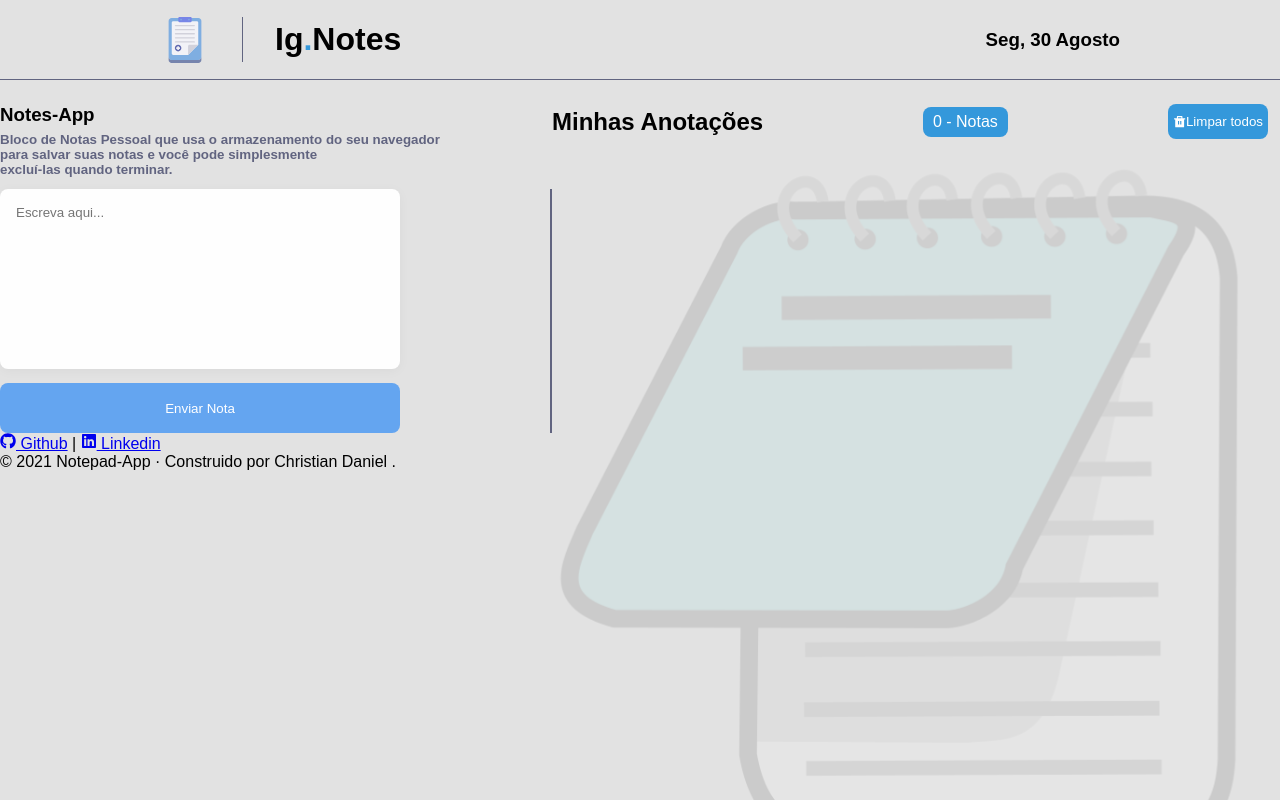
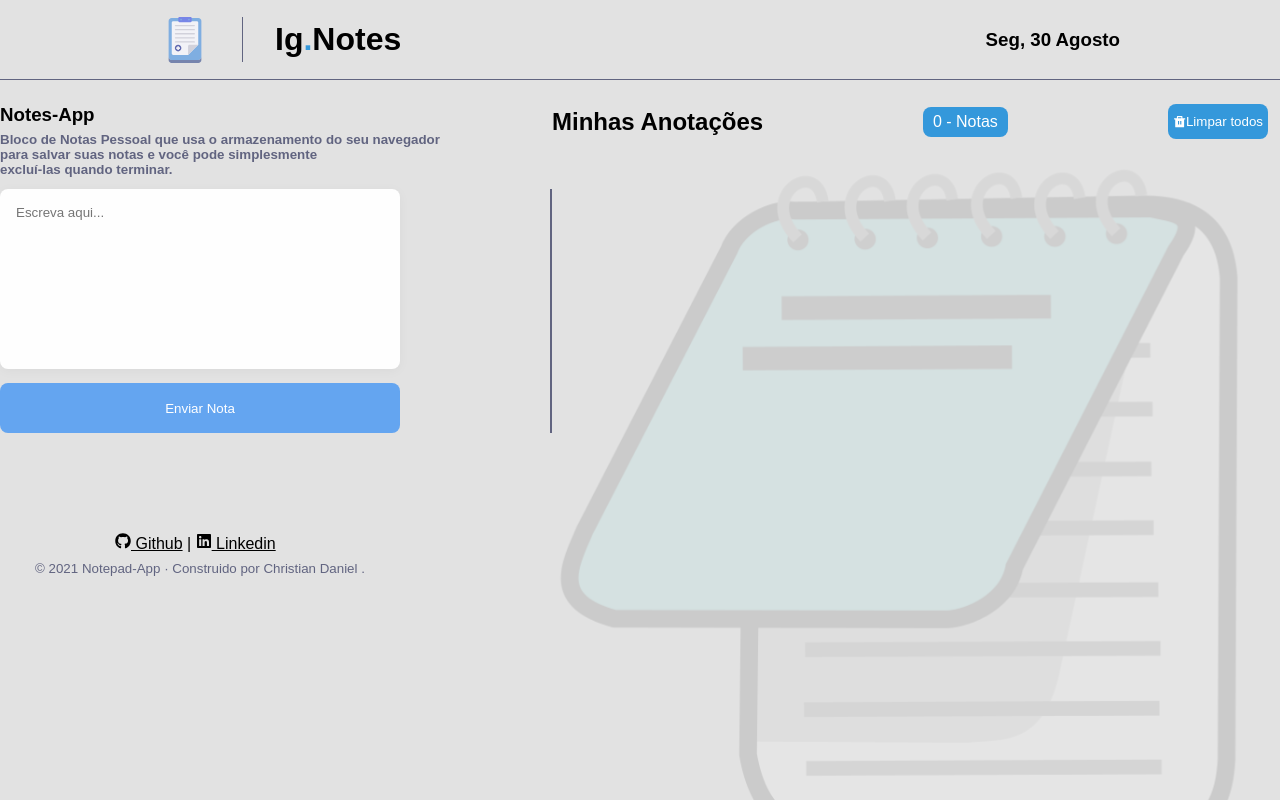
Before and after one commit to ChristanDaniel/notes-app, a Next.js app: page / in a window 1280 px wide. Built offline with nearby package versions, Linux system fonts and the light colour scheme.

Commit message:
css footer

```diff
--- a/src/components/Footers/styles.ts
+++ b/src/components/Footers/styles.ts
@@ -1,5 +1,23 @@
 import styled from 'styled-components'
 
-const Footer = styled.footer``
+const Footer = styled.footer`
+  /* margin-top: 100px; */
+  margin: 100px 35px 0px;
+
+  div {
+    margin: 0 0 8px 80px;
+  }
+
+  p {
+    color: #616480;
+    margin-bottom: 12px;
+    font-size: smaller;
+  }
+
+  a {
+    color: inherit;
+    text-decoration: underline;
+  }
+`
 
 export { Footer }
```
